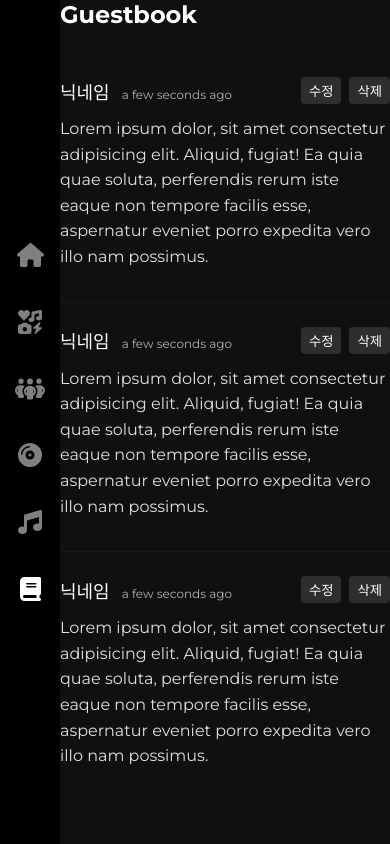
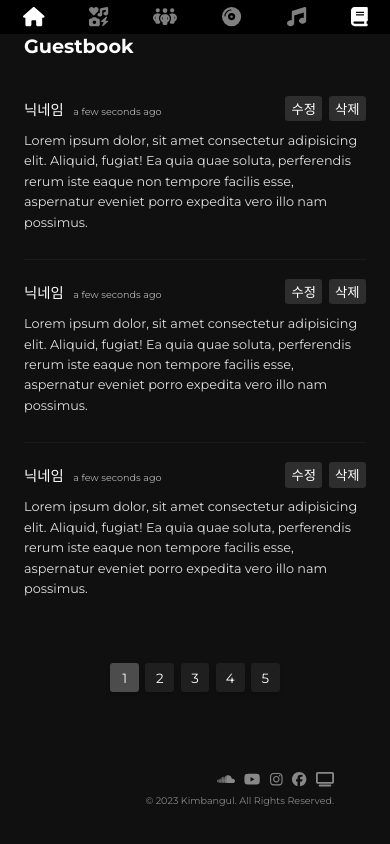
Before and after one commit to Kimbangul/lanalogue, a Next.js app: page /guestbook in a window 390 px wide. Shown: the top 844 px of the page. Built offline with nearby package versions, Linux system fonts and the light colour scheme.

Commit message:
style: add media query

```diff
--- a/src/components/common/GlobalStyle.ts
+++ b/src/components/common/GlobalStyle.ts
@@ -6,6 +6,15 @@ import theme from '@/utils/Theme';
 const GlobalStyle = createGlobalStyle`
  html{
   font-size: 62.5%;
+  transition: font-size 0.3s;
+
+  @media(max-width: ${theme.screenSize.tb}px){
+        font-size: 58%;
+  }
+
+    @media(max-width: ${theme.screenSize.mb}px){
+        font-size: 50%;
+  }
  }
  *{
     margin: 0;
--- a/src/components/guestbook/GuestbookStyle.ts
+++ b/src/components/guestbook/GuestbookStyle.ts
@@ -67,6 +67,10 @@ const Guestbook = {
       display: flex;
       justify-content: end;
       margin-top: 4.8rem;
+
+      @media(max-width:  ${props => props.theme.screenSize.tb}px){
+        justify-content: center;
+      }
     `,
   }
 }
--- a/src/components/layout/header/HeaderStyle.ts
+++ b/src/components/layout/header/HeaderStyle.ts
@@ -5,22 +5,37 @@ const Header = {
     width: 6rem;
     height: 100%;
     position: fixed;
+    z-index: 999;
     top: 0;
     left: 0;
     background: #000;
     display: flex;
+
+    @media(max-width: ${props => props.theme.screenSize.tb}px){
+        width: 100%;
+        height: 4.2rem;
+    }
+
   `,
   Inner: styled.div`
     width: 100%;
     height: 40rem;
     display: flex;
     margin: auto 0;
+
+    @media(max-width: ${props => props.theme.screenSize.tb}px){
+      height: 100%;
+    }
   `,
   Menu: {
     List: styled.ul`
       display: flex;
       flex-direction: column;
       width: 100%;
+
+      @media(max-width: ${props => props.theme.screenSize.tb}px){
+       flex-direction: row;
+      }
     `,
     Item: styled.li<{active: boolean}>`
       flex-grow: 1;
@@ -55,6 +70,11 @@ const Header = {
             left: 130%;
             opacity: 1;
             color: ${props => props.theme.color.white01};
+
+            @media(max-width: ${props => props.theme.screenSize.tb}px){
+              opacity: 0;
+              display: none;
+            }
           }
         }
       }
--- a/src/components/layout/wrapper/WrapperStyle.ts
+++ b/src/components/layout/wrapper/WrapperStyle.ts
@@ -6,5 +6,15 @@ export const Wrapper = {
     flex-direction: column;
     padding-left: 6rem;
     height: 100vh;
+    transition: padding 0.3s;
+
+    @media(max-width: ${props => props.theme.screenSize.pc}px){
+        padding: 0 4rem 0 10rem;
+    }
+
+    @media(max-width: ${props => props.theme.screenSize.tb}px){
+        padding: 0 3rem;
+        padding-top: 4.2rem;
+    }
   `
 }
```
